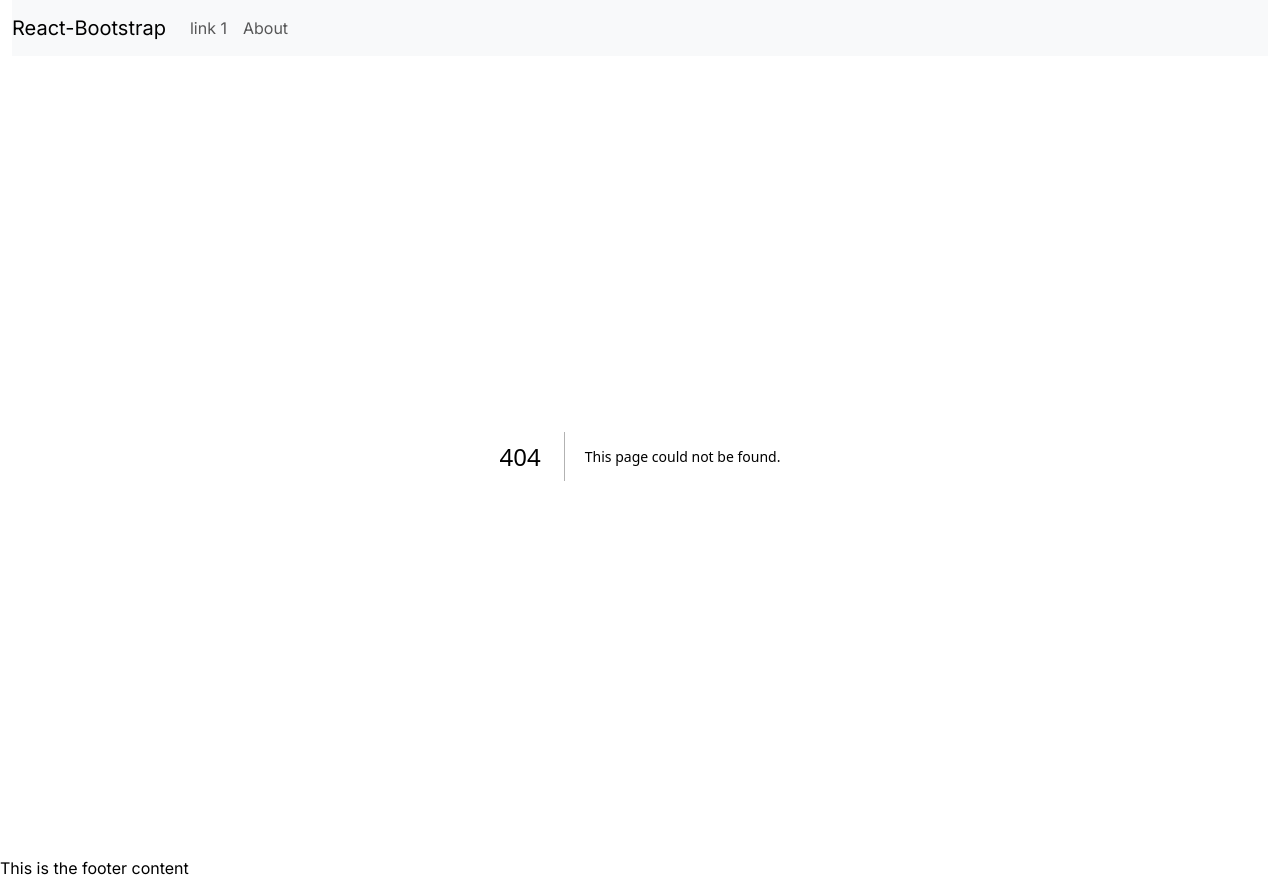
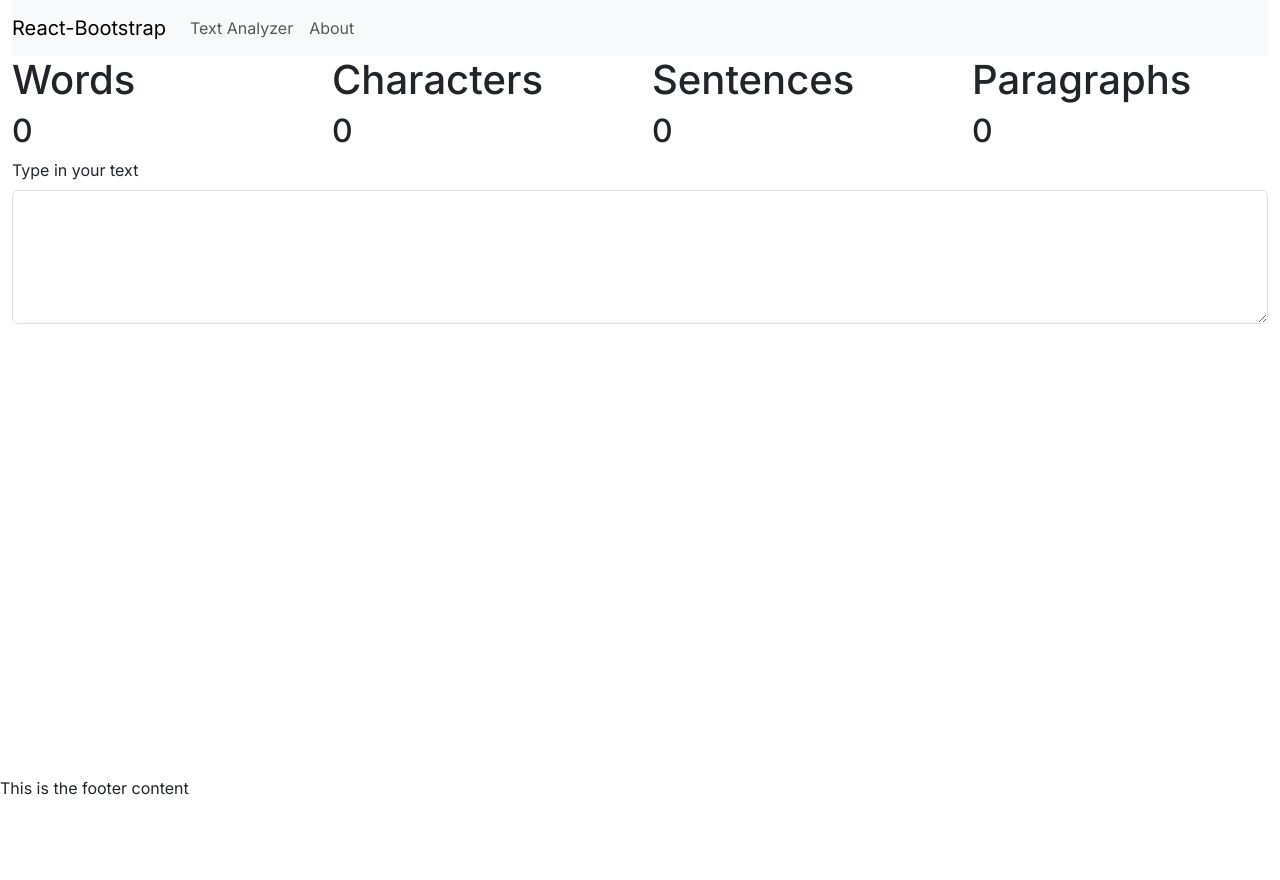
Before and after one commit to nortonx/next-personal, a Next.js app: page /text-analyzer in a window 1280 px wide. Before the commit this address had no page. After the commit the page ends 800 px from the top, so only its background shows below. Built offline with nearby package versions, Linux system fonts and the light colour scheme.

Commit message:
Added text analyzer + tests.

```diff
--- a/src/app/globals.css
+++ b/src/app/globals.css
@@ -85,19 +85,8 @@ body {
   overflow-x: hidden;
 }
 
-body {
-  color: rgb(var(--foreground-rgb));
-  background: linear-gradient(
-      to bottom,
-      transparent,
-      rgb(var(--background-end-rgb))
-    )
-    rgb(var(--background-start-rgb));
-}
-
-a {
-  color: inherit;
-  text-decoration: none;
+main {
+  height: 90vh;
 }
 
 @media (prefers-color-scheme: dark) {
--- a/src/app/layout.tsx
+++ b/src/app/layout.tsx
@@ -1,4 +1,4 @@
-// import './globals.css'
+import './globals.css'
 import 'bootstrap/dist/css/bootstrap.min.css';
 import type { Metadata } from 'next'
 import { Inter } from 'next/font/google'
--- a/src/app/page.tsx
+++ b/src/app/page.tsx
@@ -1,5 +1,5 @@
 import Image from 'next/image'
-// import styles from './page.module.css'
+import styles from './page.module.css'
 
 export default function Home() {
   return (
--- /dev/null
+++ b/src/app/text-analyzer/Counter.tsx
@@ -0,0 +1,12 @@
+interface CounterProps {
+  label: string;
+  counter: number;
+}
+export function Counter({ label, counter } : CounterProps){
+    return(
+        <div data-testid="counter">
+          <h1>{label}</h1>
+          <h2>{counter}</h2>
+        </div>
+    )
+}
--- /dev/null
+++ b/src/app/text-analyzer/page.tsx
@@ -0,0 +1,77 @@
+'use client'
+
+import { useState } from "react";
+import { Container, Row } from "react-bootstrap";
+import { Counter } from "./Counter";
+import { Textarea } from "@/components/Textarea";
+
+interface TextAnalyzerProps {
+
+}
+export function TextAnalyzer(props : TextAnalyzerProps){
+    const [content, setContent] = useState("")
+
+    function handleOnChangeText(content: string) {
+        setContent(content)
+    }
+
+    function wordCounter(content: string) {
+        if (content) {
+            const words = content.split(" ")
+            return words?.length
+        }
+        return 0
+    }
+
+    function characterCounter(content: string) {
+        const characters = content.split("")
+        return characters?.length ?? 0
+    }
+
+    function sentencesCounter(content: string) {
+        const sentences = content.match(/[^\.!\?]+[\.!\?]+/g);
+        return sentences?.length ?? 0
+    }
+
+    function paragraphsCounter(content: string) {
+        if (content) {
+            const paragraphs = content.split(/\r?\n/)
+            return paragraphs?.length
+        }
+        return 0
+    }
+
+    return(
+        <main data-testid="text-analyzer">
+            <Container fluid data-testid="analyzer">
+                <Row xs={1} md={4}>
+                    <Counter
+                        label="Words"
+                        counter={wordCounter(content)}
+                    />
+                    <Counter
+                        label="Characters"
+                        counter={characterCounter(content)}
+                    />
+                    <Counter
+                        label="Sentences"
+                        counter={sentencesCounter(content)}
+                    />
+                    <Counter
+                        label="Paragraphs"
+                        counter={paragraphsCounter(content)}
+                    />
+                </Row>
+                <Row>
+                    <Textarea
+                      label="Type in your text"
+                      id="text-analyzer"
+                      onChangeText={handleOnChangeText}
+                    />
+                </Row>
+            </Container>
+        </main>
+    )
+}
+
+export default TextAnalyzer;
--- a/src/components/Header.tsx
+++ b/src/components/Header.tsx
@@ -16,7 +16,7 @@ const Header: React.FC = () => {
         <Navbar.Toggle aria-controls='basic-navbar-nav' />
         <Navbar.Collapse id="header-navbar">
           <Nav className="d-flex justify-content-end">
-            <Nav.Link href="#link">link 1</Nav.Link>
+            <Link href="/text-analyzer" className="nav-link">Text Analyzer</Link>
             <Link href="/about" className="nav-link">About</Link>
           </Nav>
         </Navbar.Collapse>
--- /dev/null
+++ b/src/components/Textarea.tsx
@@ -0,0 +1,23 @@
+import { Form } from 'react-bootstrap'
+
+interface TextareaProps {
+  label: string;
+  id: string;
+  onChangeText(content: string): any;
+}
+export function Textarea({ label, id, onChangeText } : TextareaProps){
+    return(
+        <Form>
+          <Form.Group className="mb-3">
+            <Form.Label>{label}</Form.Label>
+            <Form.Control
+              as="textarea"
+              rows={5}
+              id={id}
+              onChange={(event) => onChangeText(event.target.value)}
+              data-testid="textarea"
+             />
+          </Form.Group>
+        </Form>
+    )
+}
```
Also changed, not shown: 1 other file (tests, documents, lock files or other folders).
